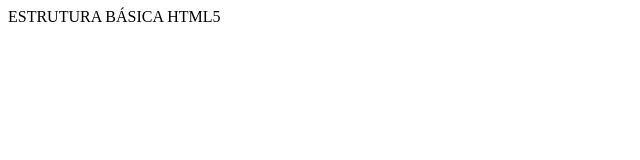
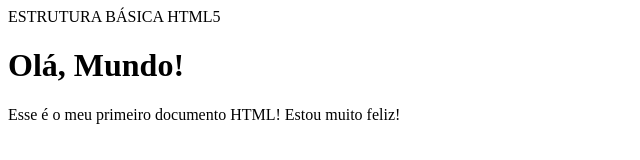
Before and after one commit to mclovin404/Projeto-sites, a plain HTML site: page exercicios/ex001/index.html in a window 1280 px wide. Shown: the whole page, without its empty margins (0-640 px from the left). Drawn offline with Linux system fonts and the light colour scheme.

Commit message:
Update index.html

```diff
--- a/exercicios/ex001/index.html
+++ b/exercicios/ex001/index.html
@@ -3,11 +3,13 @@ ESTRUTURA BÁSICA HTML5
 <!DOCTYPE html>
 <html lang="pt-br">
 <head>
-    <meta charset="UTF-8">
-    <meta name="viewport" content="width=device-width, initial-scale=1.0">
-    <title>Document</title>
+    <meta charset="UTF-8"> <!--Tabela de representação dos caracteres no português-->
+    <meta name="viewport" content="width=device-width, initial-scale=1.0"> <!--Janela de exibição vai ocupar 100% da tela disponível dada pelo navegador-->
+    <title>Meu primeiro exercício</title> <!--Título do site-->
+    <!--Aqui vai as consigurações da página em questão!-->
 </head>
-<body>
-
+<body> <!-- Aqui vai o conteúdo que vai ocupar o seu site, ultilizamos tags na sua formatação-->
+    <h1>Olá, Mundo!</h1>
+    <p>Esse é o meu primeiro documento HTML! Estou muito feliz!</p>
 </body>
 </html>
```
